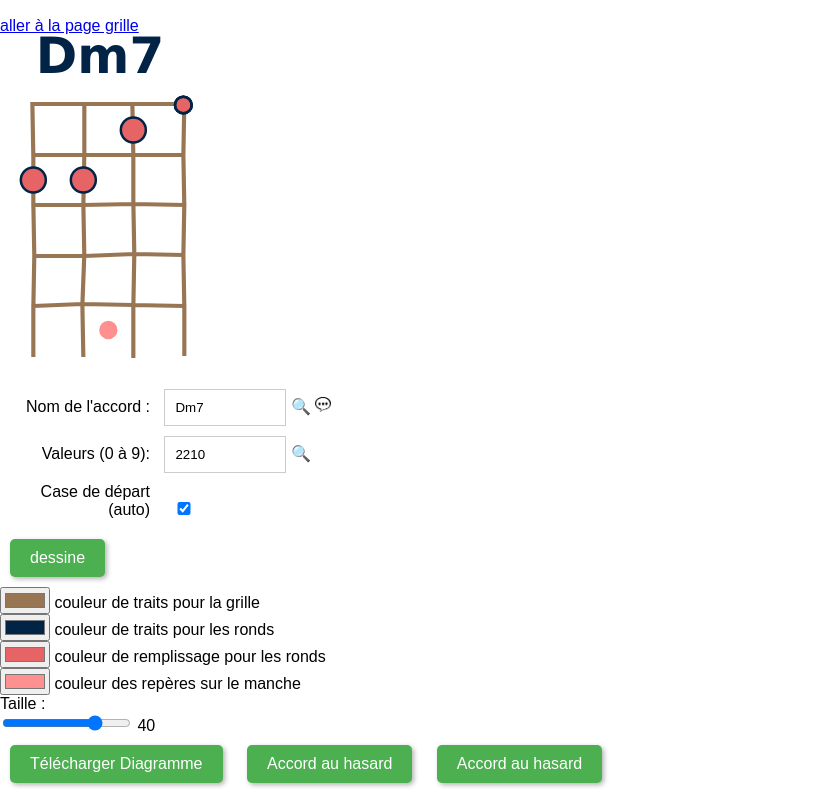
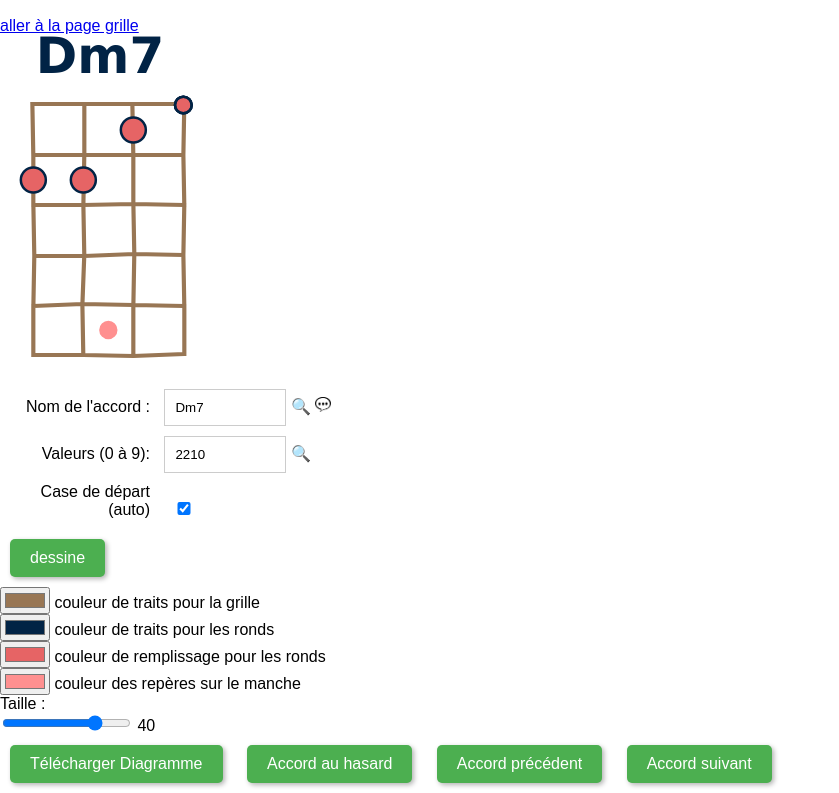
Before and after one commit to arnalsauvage/diagrammesUkulele, a plain HTML site: page pageDiagrammes.htm in a window 1280 px wide. Shown: the part 60-853 px from the top of the page, without its empty margins (0-839 px from the left). Drawn offline with Linux system fonts and the light colour scheme.

Commit message:
Gestion de la case départ et alerte si une note n'est pas visible

```diff
--- a/diagrammesv2.js
+++ b/diagrammesv2.js
@@ -74,7 +74,7 @@ class DiagrammeUkulele {
   dessineDiagramme() {
     this.blank();
     this.grille.dessineGrille();
-    let fretteZeroDuDiagramme = this.calculecaseDepart(this.valeurs.value) - 1;
+    let fretteZeroDuDiagramme = this.calculeCaseDepart(this.valeurs.value) - 1;
 
     // Dessiner les repères de frettes
     const reperesSimples = [5, 7, 10, 15];
@@ -144,12 +144,12 @@ class DiagrammeUkulele {
   }
 
   // Calcule la case de départ qui semble le plus appropriée pour la position
-  calculecaseDepart(valeurs) {
+  calculeCaseDepart(valeurs) {
     let caseDepart = 1;
     // Si l'utilisateur a choisi une caseDepartAuto
     if (!document.getElementById("caseDepartAuto").checked) {
-      if (getValeurCaseMin(valeurs) > 1 && getValeurCaseMax(valeurs) > 5) {
-        caseDepart = getValeurCaseMin(valeurs);
+      if (this.getValeurCaseMin(valeurs) > 1 && this.getValeurCaseMax(valeurs) > 5) {
+        caseDepart = this.getValeurCaseMin(valeurs);
       }
     } else {
       caseDepart = document.getElementById("caseDepart").value;
@@ -164,9 +164,8 @@ class DiagrammeUkulele {
   // Todo : ajouter la gestion des barrés !
   metLesDoigts(valeurs) {
     // Ecrit la frette de départ si ce n'est pas zéro
-    let caseDepart = this.calculecaseDepart(valeurs);
+    let caseDepart = this.calculeCaseDepart(valeurs);
     if (caseDepart > 1) {
-      console.log("coucou");
       this.ctx.beginPath();
       this.ctx.font = "bold " + this.taille / 1.8 + "px Verdana, Arial, serif";
       this.ctx.fillStyle = this.couleurOutils.couleurTrait;
@@ -309,7 +308,7 @@ class DiagrammeUkulele {
     dessineDiagramme();
   }
 
-chercheAccordSuivant( ){
+  chercheAccordSuivant() {
     let accord = document.getElementById("name").value;
 
     // Trouver l'index de l'accord actuel dans le tableau
@@ -333,7 +332,32 @@ saisieNom.value = prochainAccord;
     } else {
       console.log("Pas d'accord suivant disponible.");
     }
+  }
 
+  chercheAccordPrecedent() {
+    let accord = document.getElementById("name").value;
+
+    // Trouver l'index de l'accord actuel dans le tableau
+    let index = Object.keys(tableauAccords).indexOf(accord);
+
+    if (index > 0) {
+      // Passer à l'accord précédent (n-1)
+      let accordPrecedent = Object.keys(tableauAccords)[index - 1];
+
+      // Afficher l'accord précédent dans la zone de saisie
+      let saisieValeurs = document.getElementById("valeurs");
+      saisieValeurs.value = tableauAccords[accordPrecedent];
+
+      let saisieNom = document.getElementById("name");
+      saisieNom.value = accordPrecedent;
+
+      // Mettre à jour le diagramme
+      dessineDiagramme();
+
+      console.log(`Accord précédent: ${accordPrecedent}`);
+    } else {
+      console.log("Pas d'accord précédent disponible.");
+    }
   }
 
   chercheAccordParPosition() {
@@ -352,16 +376,25 @@ saisieNom.value = prochainAccord;
     dessineDiagramme();
   }
 
-  calculecaseDepart(valeurs) {
+  calculeCaseDepart(valeurs) {
     // Calculer la case de départ en fonction des valeurs
+    // On masque l'alerte par défaut
+    document.getElementById("popupMessage").style.display = "none";
     let caseDepart = 1;
     // Si l'utilisateur a choisi une caseDepartAuto
-    if (!document.getElementById("caseDepartAuto").checked) {
-      if (getValeurCaseMin(valeurs) > 1 && getValeurCaseMax(valeurs) > 5) {
-        caseDepart = getValeurCaseMin(valeurs);
+    if (document.getElementById("caseDepartAuto").checked) {
+      if (this.getValeurCaseMin(valeurs) > 1 && this.getValeurCaseMax(valeurs) > 5) {
+        caseDepart = this.getValeurCaseMin(valeurs)-1;
       }
     } else {
-      caseDepart = document.getElementById("caseDepart").value;
+      caseDepart = parseInt(document.getElementById("caseDepart").value, 10);
+      if ((caseDepart > this.getValeurCaseMin(valeurs)
+      || caseDepart +4  < this.getValeurCaseMax(valeurs)) )
+    {
+      // Afficher une alerte à l'utilisateur : certaines notes ne seront pas visible !
+      // alert("La case de départ que vous avez choisie ne correspond pas à la plage de notes");
+      document.getElementById("popupMessage").style.display = "block";
+    }
       console.log(
         "caseDepart : " + document.getElementById("caseDepart").value
       );
@@ -383,6 +416,30 @@ saisieNom.value = prochainAccord;
     saisieName.value = accords[numeroAccord];
     // console.log("Saisiename : " + accords[numeroAccord]);
     this.chercheAccordParNom();
+  }
+
+  // trouve la frette la plus basse jouée dans l'accord
+  getValeurCaseMin(valeurs) {
+    let valMin = 12;
+    for (let compteur = 0; compteur < 4; compteur++) {
+      if (valeurs[compteur] > 0 && valeurs[compteur] < valMin) {
+        valMin = valeurs[compteur];
+      }
+    }
+    console.log("CaseMin  de " + valeurs + " = " + valMin);
+    return parseInt(valMin);
+  }
+
+  // trouve la frette la plus hautee jouée dans l'accord
+  getValeurCaseMax(valeurs) {
+    let valMax = 0;
+    for (let compteur = 0; compteur < 4; compteur++) {
+      if (valeurs[compteur] > 0 && valeurs[compteur] > valMax) {
+        valMax = valeurs[compteur];
+      }
+    }
+    console.log("CaseMax  de " + valeurs + " = " + valMax);
+    return parseInt(valMax);
   }
 }
 
--- a/grille.js
+++ b/grille.js
@@ -31,6 +31,8 @@ class Grille {
 
   dessineGrille() {
     let maxCasesVerticales = this.options.tailleGrilley - 1;
+    let  maxCasesHorizontales = this.options.tailleGrillex;
+
     this.pointsGrille = [];
 
     // Création des points de la grille
@@ -50,21 +52,33 @@ class Grille {
     this.ctx.strokeStyle = this.options.couleurGrille;
     this.ctx.lineWidth = this.options.epaisseurLigne;
     this.ctx.beginPath();
-    for (let y = 0; y < maxCasesVerticales; y++) {
-      for (let x = 0; x < this.options.tailleGrillex; x++) {
+    for (let y = 0; y < maxCasesVerticales + 1; y++) {
+      for (let x = 0; x < maxCasesHorizontales; x++) {
         let x1 = this.getx(x, y);
         let y1 = this.gety(x, y);
-        let x2 = this.getx(x + 1, y);
-        let y2 = this.gety(x + 1, y);
-        let x3 = this.getx(x, y + 1);
-        let y3 = this.gety(x, y + 1);
 
+        let x2, x3, y2, y3;
+
+        if (y < maxCasesVerticales ) {
+          x3 = this.getx(x, y + 1);
+          y3 = this.gety(x, y + 1);
+        }
+        if (x !== 3) {
+          x2 = this.getx(x + 1, y);
+          y2 = this.gety(x + 1, y);
+        }
+
+        // Traits  horizontaux (3 x par ligne) n+1 fois
         if (x !== 3) {
           this.ctx.moveTo(x1, y1);
           this.ctx.lineTo(x2, y2);
         }
-        this.ctx.moveTo(x1, y1 - this.options.epaisseurLigne / 2);
-        this.ctx.lineTo(x3, y3 + this.options.epaisseurLigne / 2);
+
+        // Traits verticaux
+        if (y < maxCasesVerticales) {
+          this.ctx.moveTo(x1, y1 - this.options.epaisseurLigne / 2);
+          this.ctx.lineTo(x3, y3 + this.options.epaisseurLigne / 2);
+        }
       }
     }
     this.ctx.strokeStyle = this.options.couleurGrille;
--- a/pageDiagrammes.htm
+++ b/pageDiagrammes.htm
@@ -66,8 +66,20 @@
         >🔍</span
       >
     </div>
+    <div id="popupMessage" style="display: none; position: fixed; top: 20%; left: 50%; transform: translate(-50%, -50%); background-color: #f8d7da; color: #721c24; padding: 20px; border: 1px solid #f5c6cb; border-radius: 5px; box-shadow: 0px 0px 10px rgba(0, 0, 0, 0.1); z-index: 1000;">
+      <p>La case de départ que vous avez choisie ne correspond pas à la plage de notes.<br>
+      Certaines notes ne seront pas  affichées.</p>
 
-    <div class="form-group">
+    </div>
+    <script>function afficherPopup() {
+      document.getElementById("popupMessage").style.display = "block";
+    }
+
+    function masquerPopup() {
+      document.getElementById("popupMessage").style.display = "none";
+    }</script>
+
+    <div class="form-group"  >
       <label for="caseDepart">Case de départ (auto)</label>
       <input
         id="caseDepart"
@@ -158,8 +170,11 @@
       <button class="leBouton" id="randomChord" onclick="setAccordAuHasard();">
         Accord au hasard
       </button>
+      <button class="leBouton" id="btnPrecChord" onclick="diagramme.chercheAccordPrecedent();">
+        Accord précédent
+      </button>
       <button class="leBouton" id="btnNextChord" onclick="diagramme.chercheAccordSuivant();">
-        Accord au hasard
+        Accord suivant
       </button>
     </div>
     <script src="grille.js"></script>
```
Lines whose indentation alone changed are shown as unchanged.
